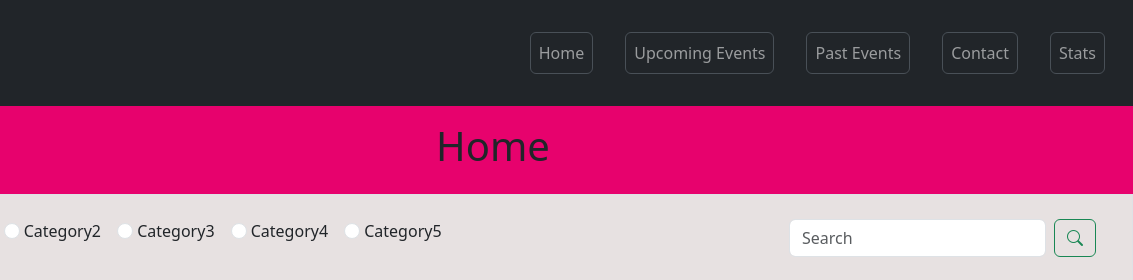
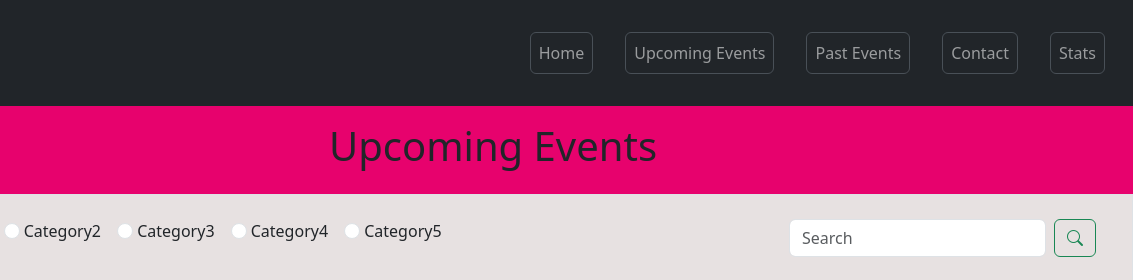
Before and after one commit to DanielOQ0/IntroJavaScript, a plain HTML site: page upcomingEvents.html in a window 1280 px wide. Shown: the top 280 px of the page, 147-1280 px from the left. Drawn offline with nearby package versions, Linux system fonts and the light colour scheme.

Commit message:
finalizado el upcoming events en su totalidad para task1

```diff
--- a/upcomingEvents.html
+++ b/upcomingEvents.html
@@ -79,7 +79,7 @@
       </nav>
     </header>
     <section class="bpink py-3 container-fluid d-flex justify-content-center">
-      <h1>Home</h1>
+      <h1>Upcoming Events</h1>
     </section>
     <main class="border bg-gray">
       <div>
```
